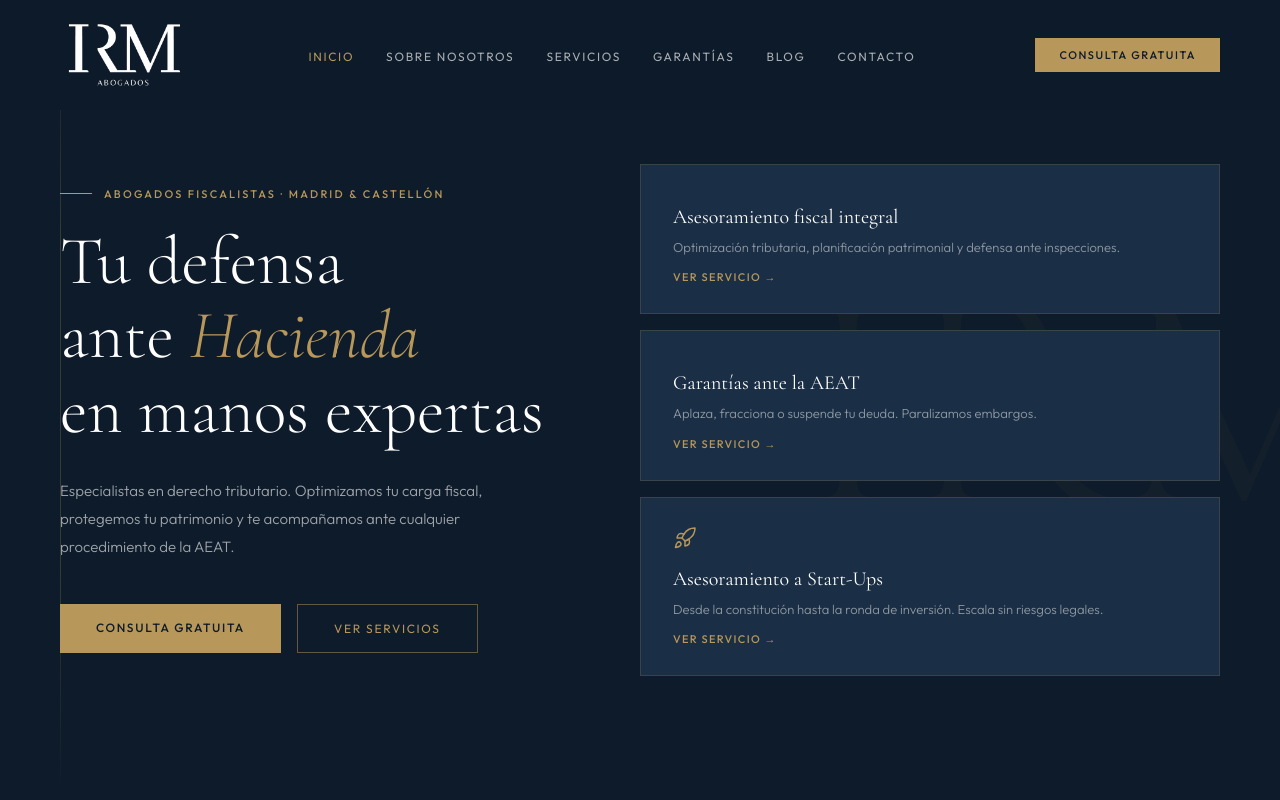
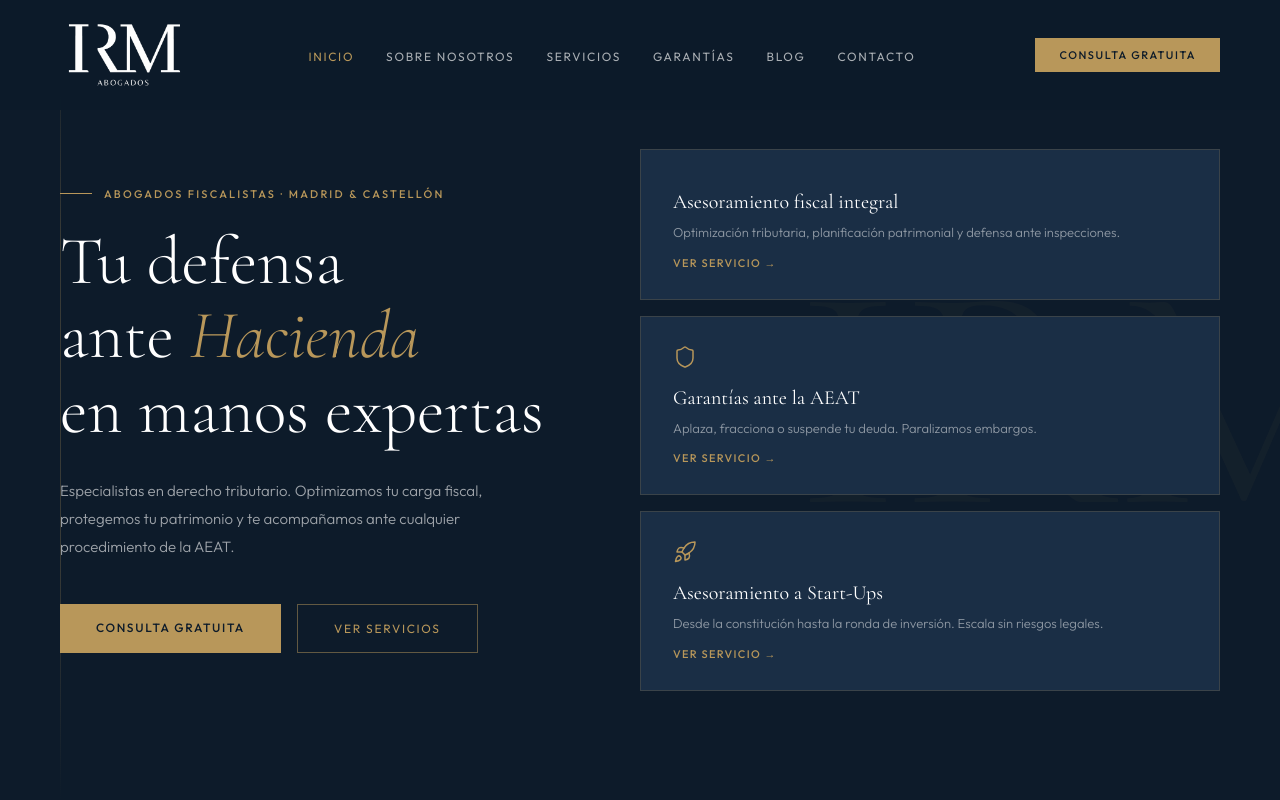
Before and after one commit to Ivanrm01/IRM-Abogados, a Next.js app: page / in a window 1280 px wide. Shown: the top 800 px of the page. Built offline with nearby package versions, Linux system fonts and the light colour scheme.

Commit message:
Update page.jsx

```diff
--- a/app/page.jsx
+++ b/app/page.jsx
@@ -32,7 +32,7 @@ export default function HomePage() {
             <div key={c.href} className={styles.heroCard}>
               <div className={styles.heroCardIcon}>
                 {c.icon === '⚖️' && c.title.includes('Fiscal') && <Scale size={24} strokeWidth={1.5} color="#B8975A" />}
-                {c.icon === '🛡' && c.title.includes('Garantías') && <Shield size={24} strokeWidth={1.5} color="#B8975A" />}
+                {c.icon === '⚖️' && c.title.includes('Garantías') && <Shield size={24} strokeWidth={1.5} color="#B8975A" />}
                 {c.icon === '🚀' && <Rocket size={24} strokeWidth={1.5} color="#B8975A" />}
               </div>
               <div className={styles.heroCardTitle}>{c.title}</div>
```
